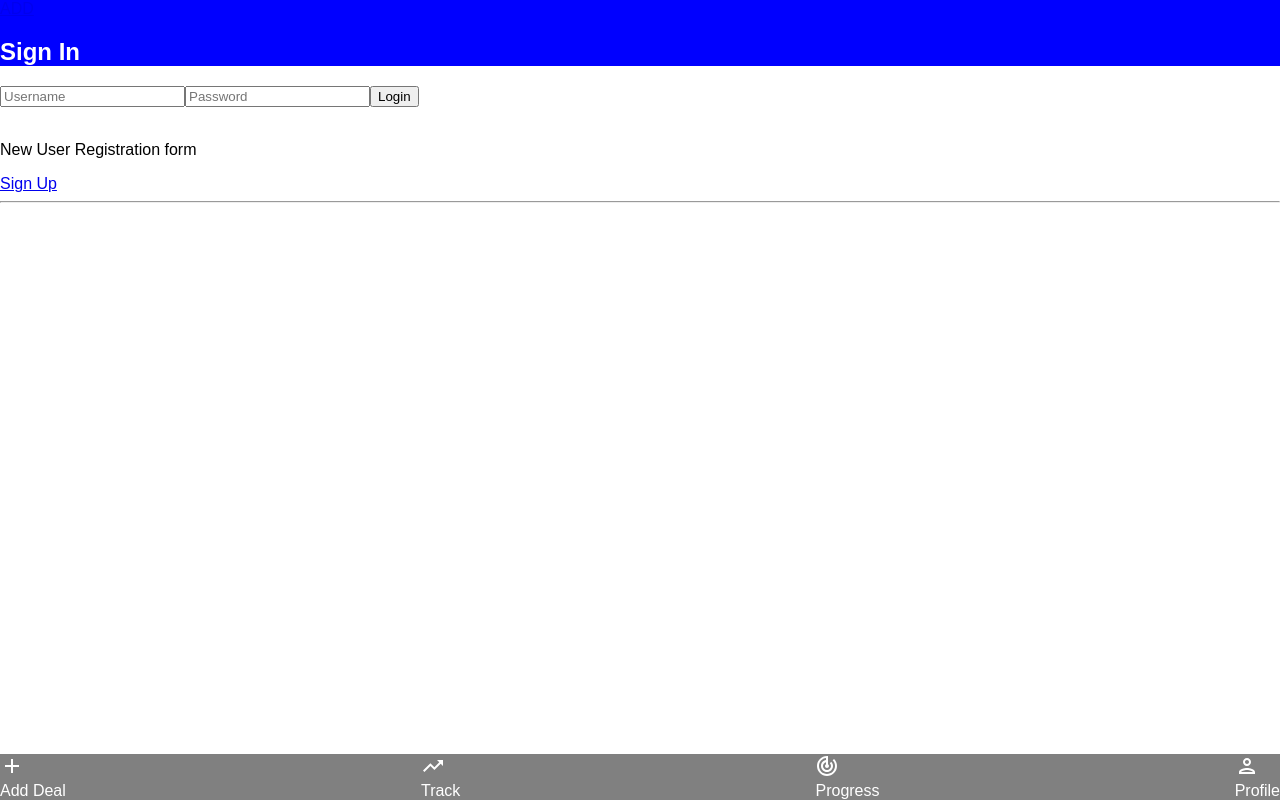
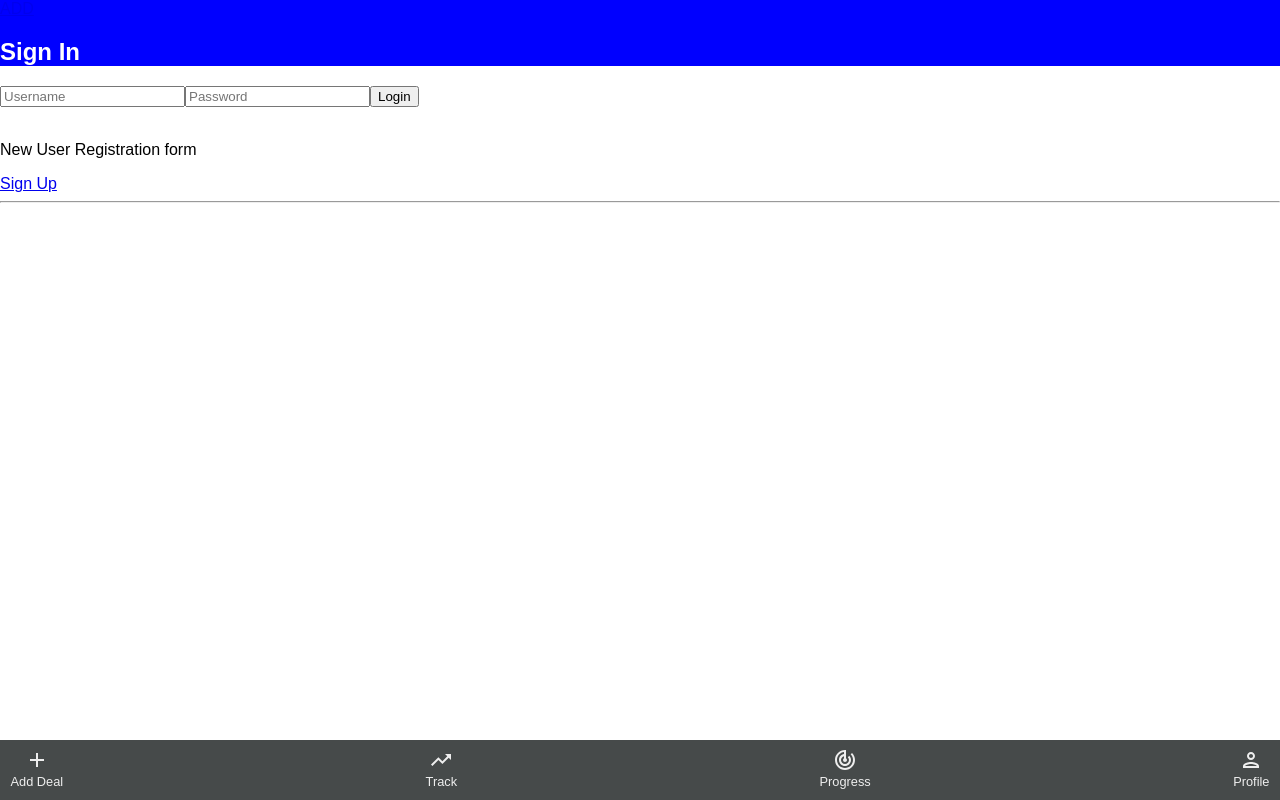
Before and after one commit to KumarAmitt/tracking-app-frontend, a React (Create React App) app: page / in a window 1280 px wide. Built offline with nearby package versions, Linux system fonts and the light colour scheme.

Commit message:
Style navbar component

```diff
--- a/src/App/components/style/NavBar.css
+++ b/src/App/components/style/NavBar.css
@@ -1,14 +1,23 @@
 .navbar {
-  background-color: gray;
+  background-color: var(--accent-secondary);
   position: fixed;
   bottom: 0;
   left: 0;
   right: 0;
   display: flex;
   justify-content: space-between;
+  padding: 0.5em;
 }
 
 .navbar a {
-  color: #fff;
+  color: #eee;
   text-decoration: none;
+  display: flex;
+  flex-direction: column;
+  align-items: center;
 }
+
+.navbar a div {
+  font-size: 0.8rem;
+  padding: 0.2em;
+}
```
